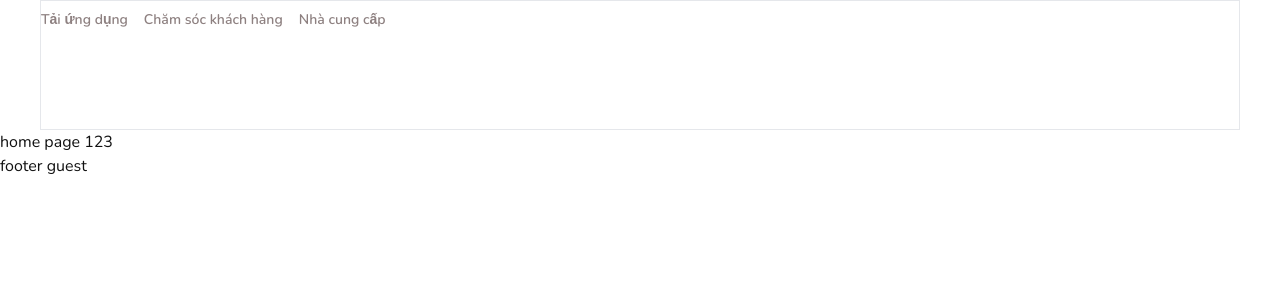
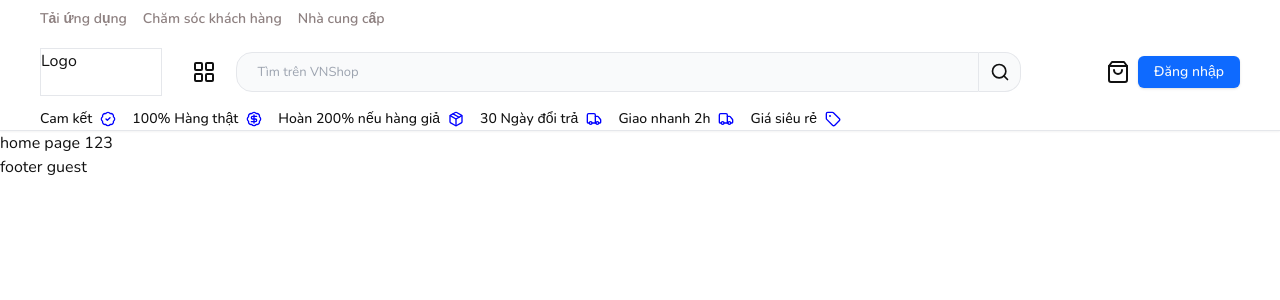
Before and after one commit to khanghyper/DATN-FE, a Next.js app: page / in a window 1280 px wide. Shown: the top 300 px of the page. Built offline with nearby package versions, Linux system fonts and the light colour scheme.

Commit message:
create guest header component

```diff
--- a/src/app/(guest)/_components/guest-header.tsx
+++ b/src/app/(guest)/_components/guest-header.tsx
@@ -1,13 +1,73 @@
+'use client'
+
+import { Button } from "@/components/ui/button";
+import { BadgeCheck, BadgeDollarSign, LayoutGrid, LucideIcon, Package, Search, ShoppingBag, Tag, Ticket, Truck } from "lucide-react";
+
+
+const tags: { title: string, icon: any }[] = [
+  {
+    title: 'Cam kết',
+    icon: <BadgeCheck size={16} color="blue" />
+  },
+  {
+    title: '100% Hàng thật',
+    icon: <BadgeDollarSign size={16} color="blue" />
+  },
+  {
+    title: 'Hoàn 200% nếu hàng giả',
+    icon: <Package size={16} color="blue" />,
+  },
+  {
+    title: '30 Ngày đổi trả',
+    icon: <Truck size={16} color="blue" />
+  }, {
+    title: 'Giao nhanh 2h',
+    icon: <Truck size={16} color="blue" />
+  }, {
+    title: 'Giá siêu rẻ',
+    icon: <Tag size={16} color="blue" />
+  }
+]
 
 export default function GuestHeader() {
   return (
-    <div className="w-full flex justify-center">
-      <div className="w-content border h-[130px]">
+    <div className="w-full flex justify-center border-b shadow-sm">
+      <div className="w-content h-[130px]">
         <div className="top-nav w-full flex gap-4 py-2 text-[14px] text-[#8E8181] font-semibold">
           <span>Tải ứng dụng</span>
           <span>Chăm sóc khách hàng</span>
           <span>Nhà cung cấp</span>
         </div>
+        <div className="mid-nav w-full h-[70px] flex items-center gap-[30px]">
+          <div className="logo w-[140px] h-[48px] border">
+            <span>Logo</span>
+          </div>
+          <div className="w-full h-full flex items-center gap-5 justify-between">
+            <div className="flex items-center gap-5">
+              <div className="icon-cate size-6 ">
+                <LayoutGrid />
+              </div>
+              <div className="input-nav w-[785px] h-10 flex">
+                <input type="text" placeholder="Tìm trên VNShop" className="w-[743px] h-full px-5 border rounded-tl-[16px] rounded-bl-[16px] outline-none text-[13px] bg-gray-50" />
+                <div className="icon-input flex items-center justify-center w-[42px] h-full border-b border-t border-r  rounded-tr-[16px] rounded-br-[16px] bg-gray-50">
+                  <Search size={20} />
+                </div>
+              </div>
+            </div>
+            <div className="nav-dangnhap flex items-center justify-end w-[156px] h-full gap-2">
+              <ShoppingBag />
+              <Button className="bg-[#0E6AFF] h-8">Đăng nhập</Button>
+            </div>
+          </div>
+        </div>
+        <div className="bottom-nav flex w-full h-[23px] items-center gap-4">
+          {tags.map(item => (
+            <div key={item.title} className="flex gap-2 items-center">
+              <span className="text-[14px] font-medium">{item.title}</span>
+              {item.icon}
+            </div>
+          ))}
+        </div>
       </div>
     </div>
   )
```
Also changed, not shown: package.json (line endings or trailing spaces).
